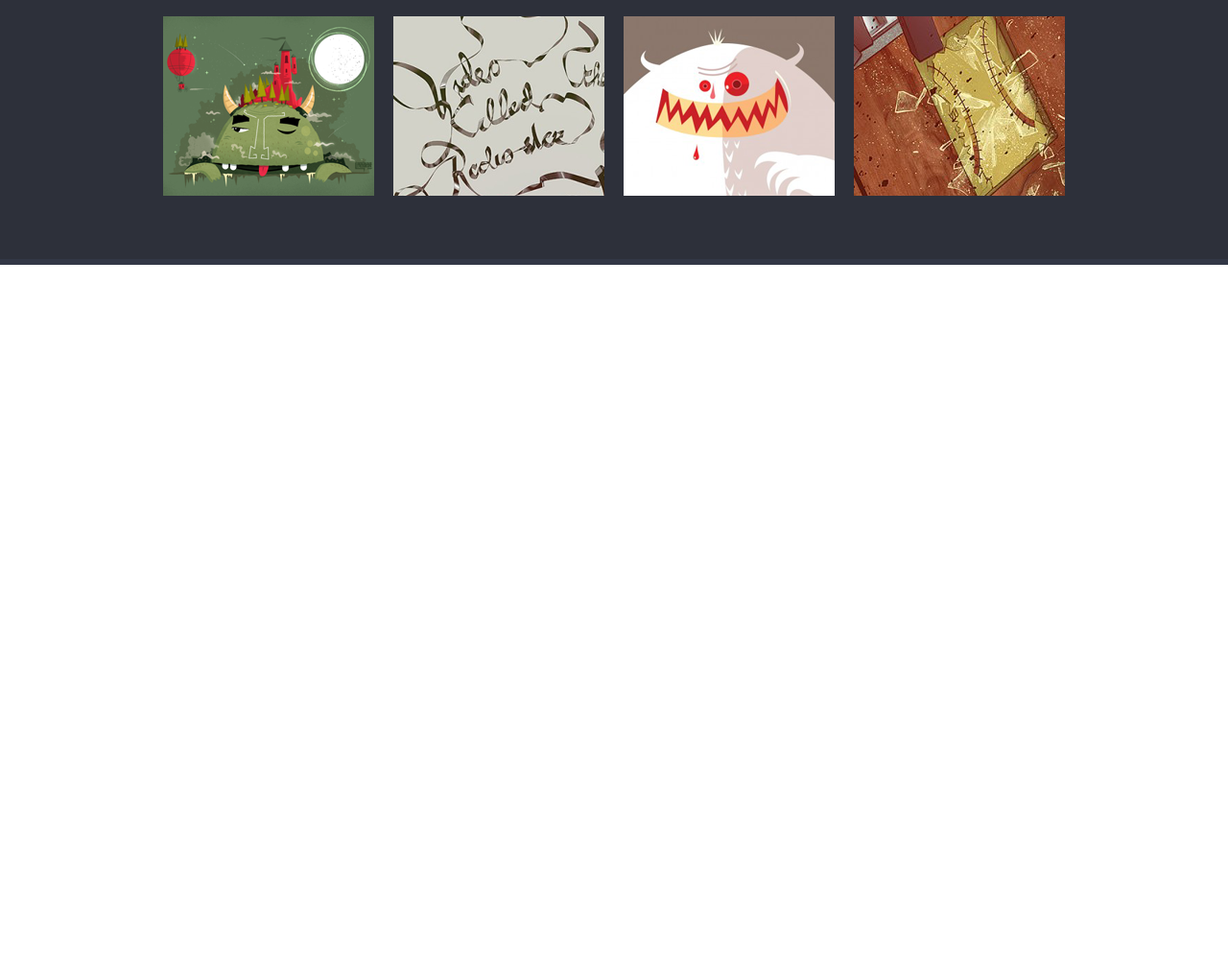
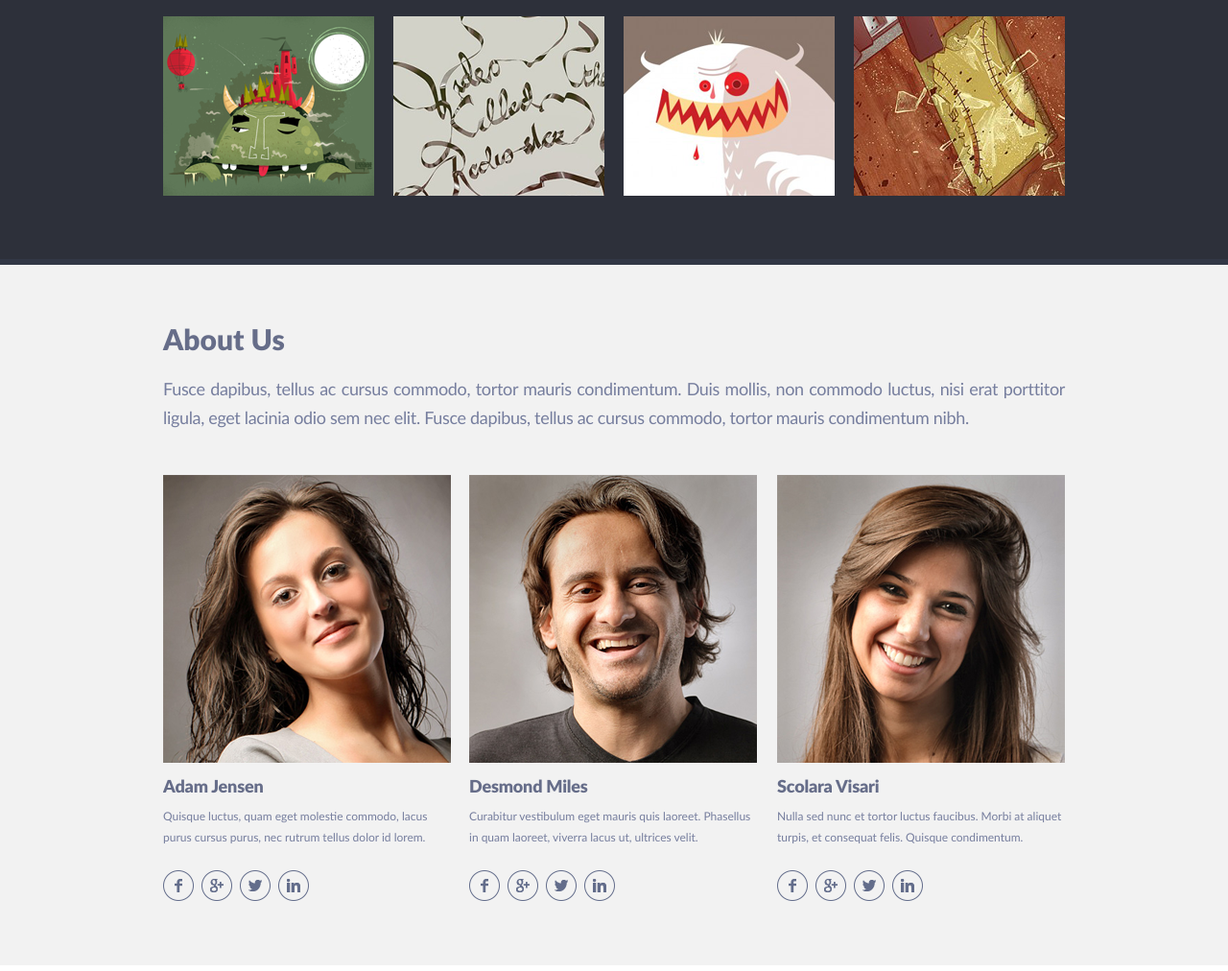
Before and after one commit to Morreis/singolo, a plain HTML site: page singolo2.html in a window 1280 px wide. Shown: the part 599-1611 px from the top of the page at 96% size. Before the commit the page ends 875 px from the top, so only its background shows below. Drawn offline with Linux system fonts and the light colour scheme.

Commit message:
feat: add social buttons and style for it
Also added links in portfolio header

```diff
--- a/singolo2.css
+++ b/singolo2.css
@@ -1,12 +1,20 @@
 						/*PORTFOLIO
 ______________________________________________________________________*/
+li:after{
+	display: none;
+}
+a:link, a:visited, a:active {
+	text-decoration: none;
+	color:#767e9e;
+}
+
 .portfolio{
 	padding: 65px 0 46px;
 	background-color: #2d303a;
 	border-bottom: solid 6px #323746;
 }
 
-.container>h2 {
+.portfolio_header {
 	margin-bottom: 22px;
 	font-family: 'Lato black', sans-serif;
 	font-size: 3rem;
@@ -47,6 +55,9 @@ ______________________________________________________________________*/
 	border: 1px solid #c5c5c5;
 	color: #c5c5c5;
 }
+ul>li:first-child>a {
+	color:#c5c5c5;
+}
 .portfolio_list_item:hover {
 	border-color: #c5c5c5;
 	color:#c5c5c5;
@@ -72,3 +83,73 @@ ______________________________________________________________________*/
 }
 /*____________________________________________________________________
  					About us*/
+.about	{
+	padding: 72px 0 62px;
+	background-color: #f2f2f2;
+	border-bottom: solid 6px #fff;
+}
+
+.about_header {
+margin-bottom: 27px;
+font-family: 'Lato Black', sans-serif;
+font-size: 3rem;
+font-weight: 400;
+line-height: 17.86px;
+color: #666d89;
+}
+.about_subtitle {
+	margin-bottom: 43px;
+	font-family: 'Lato Regular', sans-serif;
+	font-size: 1.8rem;
+	font-weight: 300;
+	color: #767e9e;
+	line-height: 30px;
+	text-align: justify;
+	letter-spacing: -0.33px;
+}
+.about_box {
+	display: flex;
+}
+.about_item {
+	width: 33,3%;
+	max-width: 300px;
+	overflow: hidden;
+}
+.about_item:first-child {
+	margin-right: 19px;
+}
+.about_item:last-child {
+	margin-left: 21px;
+}
+.about_pic {
+display: block;
+max-width: 100%;
+height: auto;
+}
+
+.about_name {
+	margin-top: 18px;
+	font-family: 'Lato Black', sans-serif;
+	font-size: 1.8rem;
+	font-weight: 400;
+	line-height: 17.86px;
+	letter-spacing: -.2px;
+	color: #666d89;
+}
+.about_item_subtitle {
+	margin: 10px 0 23px;
+	color: #767e9e;
+	font-family: 'Lato Regular', sans-serif;
+	font-size: 1.2rem;
+	font-weight: 400;
+	line-height: 21.56px;
+	text-align: left;
+	letter-spacing:;
+}
+/*____________________________________________________________________
+ 					About us*/
+/*Social ICONS
+___________________________*/
+.social_icon_item {
+	margin-right: 4px;
+}
--- a/singolo2.html
+++ b/singolo2.html
@@ -10,14 +10,14 @@
 <body>
 	<div class="portfolio">
 		<div class="container">
-			<h2>Portfolio</h2>
+			<h2 class="portfolio_header">Portfolio</h2>
 			<p class="portfolio_subtitle">Duis mollis, est non commodo luctus, nisi erat porttitor ligula, eget lacinia odio sem nec elit.</p>
 			<div class="portfolio_menu">
 				<ul class="portfolio_menu_list">
-					<li class="portfolio_item portfolio_item_active">All</li>
-					<li class="portfolio_item">Web Design</li>
-					<li class="portfolio_item">Graphic Design</li>
-					<li class="portfolio_item">Artwork</li>
+					<li class="portfolio_item portfolio_item_active"><a class="active_link" href="#">All</a></li>
+					<li class="portfolio_item"><a href="#">Web Design</a></li>
+					<li class="portfolio_item"><a href="#">Graphic Design</a></li>
+					<li class="portfolio_item"><a href="#">Artwork</a></li>
 				</ul>
 			</div>
 			<div class="portfolio_box">
@@ -57,8 +57,49 @@
 				<div class="portfolio_box_img">
 					<img src="assets/img/portfolio/12.png" alt="portfolio_image" class="portfolio_img">
 				</div>
-			</div>
-		</div>
-	</div>
+			</div> <!-- portfolio_box -->
+		</div> <!-- container -->
+	</div> <!-- portfolio -->
+	<div class="about">
+		<div class="container">
+			<h2 class="about_header">About Us</h2>
+			<p class="about_subtitle">Fusce dapibus, tellus ac cursus commodo, tortor mauris condimentum. Duis mollis, non commodo luctus, nisi erat porttitor ligula, eget lacinia odio sem nec elit. Fusce dapibus, tellus ac cursus commodo, tortor mauris condimentum nibh.</p>
+			<div class="about_box">
+				<div class="about_item">
+					<img src="assets/img/face/1.png" alt="face picture" class="about_pic">
+					<div class="about_name">Adam Jensen</div>
+					<div class="about_item_subtitle">Quisque luctus, quam eget molestie commodo, lacus purus cursus purus, nec rutrum tellus dolor id lorem.</div>
+					<div class="social_icon">
+						<a href="#"><img src="assets/img/social/facebook.png" alt="facebook icon" class="social_icon_item"></a>
+						<a href="#"><img src="assets/img/social/google.png" alt="google icon" class="social_icon_item"></a>
+						<a href="#"><img src="assets/img/social/twitter.png" alt="twitter icon" class="social_icon_item"></a>
+						<a href="#"><img src="assets/img/social/linkedin.png" alt="linkedin icon" class="social_icon_item"></a>
+					</div>
+				</div>
+				<div class="about_item">
+					<img src="assets/img/face/2.png" alt="face picture" class="about_pic">
+					<div class="about_name">Desmond Miles</div>
+					<div class="about_item_subtitle">Curabitur vestibulum eget mauris quis laoreet. Phasellus in quam laoreet, viverra lacus ut, ultrices velit.</div>
+					<div class="social_icon">
+						<a href="#"><img src="assets/img/social/facebook.png" alt="facebook icon" class="social_icon_item"></a>
+						<a href="#"><img src="assets/img/social/google.png" alt="google icon" class="social_icon_item"></a>
+						<a href="#"><img src="assets/img/social/twitter.png" alt="twitter icon" class="social_icon_item"></a>
+						<a href="#"><img src="assets/img/social/linkedin.png" alt="linkedin icon" class="social_icon_item"></a>
+					</div>
+				</div>
+				<div class="about_item">
+					<img src="assets/img/face/3.png" alt="face picture" class="about_pic">
+					<div class="about_name">Scolara Visari</div>
+					<div class="about_item_subtitle">Nulla sed nunc et tortor luctus faucibus. Morbi at aliquet turpis, et consequat felis. Quisque condimentum.</div>
+					<div class="social_icon">
+						<a href="#"><img src="assets/img/social/facebook.png" alt="facebook icon" class="social_icon_item"></a>
+						<a href="#"><img src="assets/img/social/google.png" alt="google icon" class="social_icon_item"></a>
+						<a href="#"><img src="assets/img/social/twitter.png" alt="twitter icon" class="social_icon_item"></a>
+						<a href="#"><img src="assets/img/social/linkedin.png" alt="linkedin icon" class="social_icon_item"></a>
+					</div>
+				</div>
+			</div> <!-- about box -->
+		</div> <!-- container -->
+	</div> <!-- about us -->
 </body>
 </html>
```
